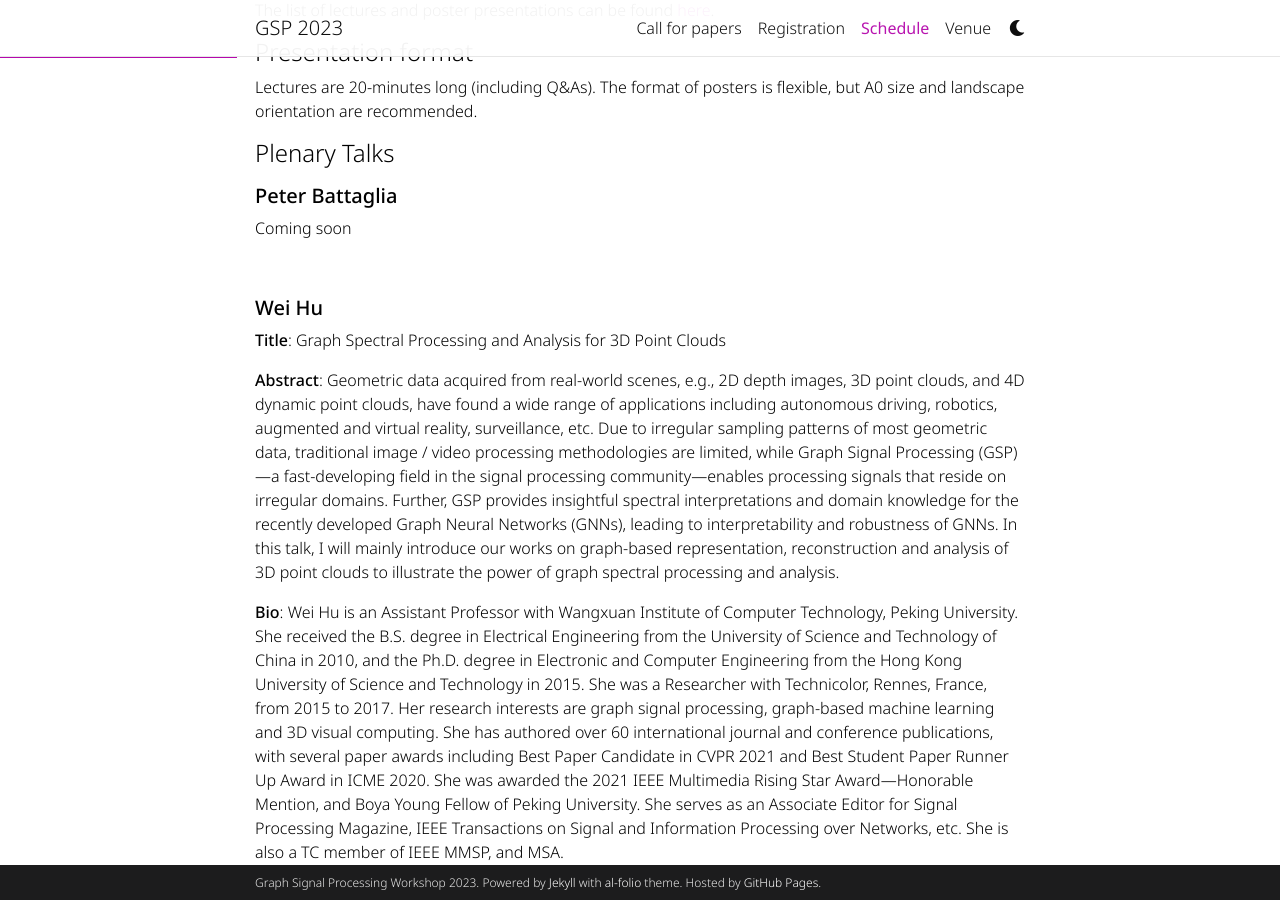
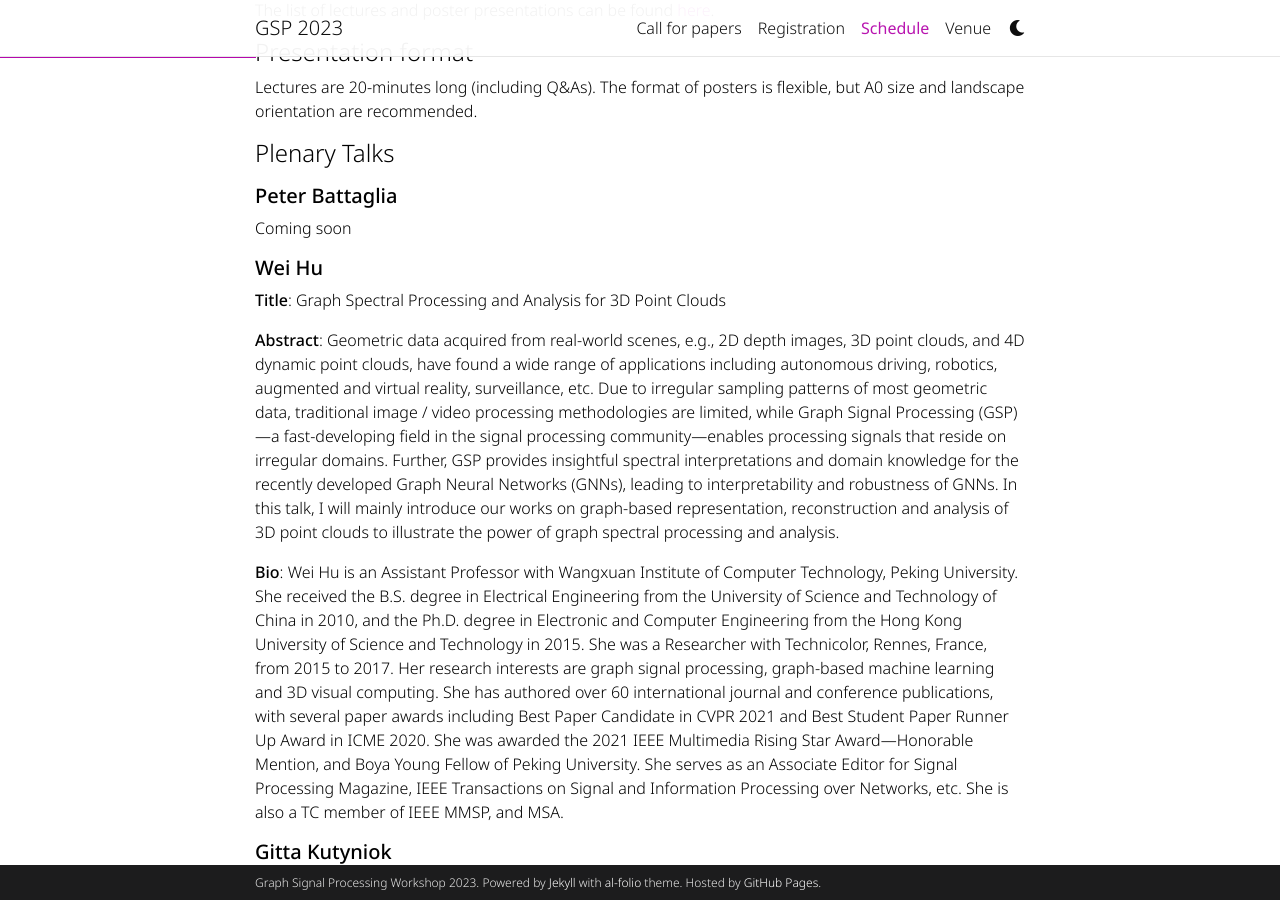
Before and after one commit to shreyasvinaya/gspworkshop2025.github.io, a Jekyll site: the page built from _pages/schedule.md, in a window 1280 px wide and 900 px high, scrolled down 517 px. Built offline with Jekyll 4.4.1, drawn with Linux system fonts in a browser that asks for light colours; full-size pictures stand in for the smaller copies a plugin makes; comment, search, counter and statistics services are not loaded; a style sheet for code colours, icons or effects is not loaded.

Commit message:
Update schedule.md

```diff
--- a/_pages/schedule.md
+++ b/_pages/schedule.md
@@ -27,7 +27,7 @@ Lectures are 20-minutes long (including Q&As). The format of posters is flexible
 
 Coming soon
 
-<p id="Wei Hu"><br></p>
+<p id="Wei Hu"></p>
 
 ##### **Wei Hu**
 
@@ -37,7 +37,7 @@ Coming soon
 
 **Bio**: Wei Hu is an Assistant Professor with Wangxuan Institute of Computer Technology, Peking University. She received the B.S. degree in Electrical Engineering from the University of Science and Technology of China in 2010, and the Ph.D. degree in Electronic and Computer Engineering from the Hong Kong University of Science and Technology in 2015. She was a Researcher with Technicolor, Rennes, France, from 2015 to 2017. Her research interests are graph signal processing, graph-based machine learning and 3D visual computing. She has authored over 60 international journal and conference publications, with several paper awards including Best Paper Candidate in CVPR 2021 and Best Student Paper Runner Up Award in ICME 2020. She was awarded the 2021 IEEE Multimedia Rising Star Award---Honorable Mention, and Boya Young Fellow of Peking University. She serves as an Associate Editor for Signal Processing Magazine, IEEE Transactions on Signal and Information Processing over Networks, etc. She is also a TC member of IEEE MMSP, and MSA.
 
-<p id="Gitta Kutyniok"><br></p>
+<p id="Gitta Kutyniok"></p>
 
 ##### **Gitta Kutyniok**
 
@@ -49,13 +49,13 @@ Coming soon
 Gitta Kutyniok has received various awards for her research such as an award from the Universität Paderborn in 2003, the Research Prize of the Justus-Liebig Universität Gießen and a Heisenberg-Fellowship in 2006, and the von Kaven Prize by the DFG in 2007. She was invited as the Noether Lecturer at the ÖMG-DMV Congress in 2013, a plenary lecturer at the 8th European Congress of Mathematics (8ECM) in 2021, and the lecturer of the London Mathematical Society (LMS) Invited Lecture Series in 2022. She was also honored by invited lectures at both the International Congress of Mathematicians 2022 (ICM 2022) and the International Congress on Industrial and Applied Mathematics (ICIAM 2023). Moreover, she was elected as a member of the Berlin-Brandenburg Academy of Sciences and Humanities in 2017 and of the European Academy of Sciences in 2022, and became a SIAM Fellow in 2019. She is currently the main coordinator of the Research Focus “Next Generation AI” at the Center for Advanced Studies at LMU and the DFG-Priority Program “Theoretical Foundations of Deep Learning”, serves as Vice President-at-Large of SIAM, and acts as LMU-Director of the Konrad Zuse School of Excellence in Reliable AI (relAI) in Munich.
 Gitta Kutyniok’s research work covers, in particular, the areas of applied and computational harmonic analysis, artificial intelligence, compressed sensing, deep learning, imaging sciences, inverse problems, and applications to life sciences, robotics, and telecommunication.
 
-<p id="Pietro Liò"><br></p>
+<p id="Pietro Liò"></p>
 
 ##### **Pietro Liò**
 
 Coming soon
 
-<p id="Markus Püschel"><br></p>
+<p id="Markus Püschel"></p>
 
 ##### **Markus Püschel**
 
@@ -65,7 +65,7 @@ Coming soon
 
 **Bio**: Markus Püschel is a Professor and former Department Head of Computer Science at ETH Zurich, Switzerland. Before, he was a Professor of Electrical and Computer Engineering at Carnegie Mellon University, where he still has an adjunct status. He is an IEEE Fellow and won the main student teaching awards at both CMU and ETH. As a department head he initiated a major faculty growth program and co-founded the Swiss Data Science Center. For more information on activities and other research interests, please visit https://acl.inf.ethz.ch/.
 
-<p id="Hoi-To Wai"><br></p>
+<p id="Hoi-To Wai"></p>
 
 ##### **Hoi-To Wai**
 
```
